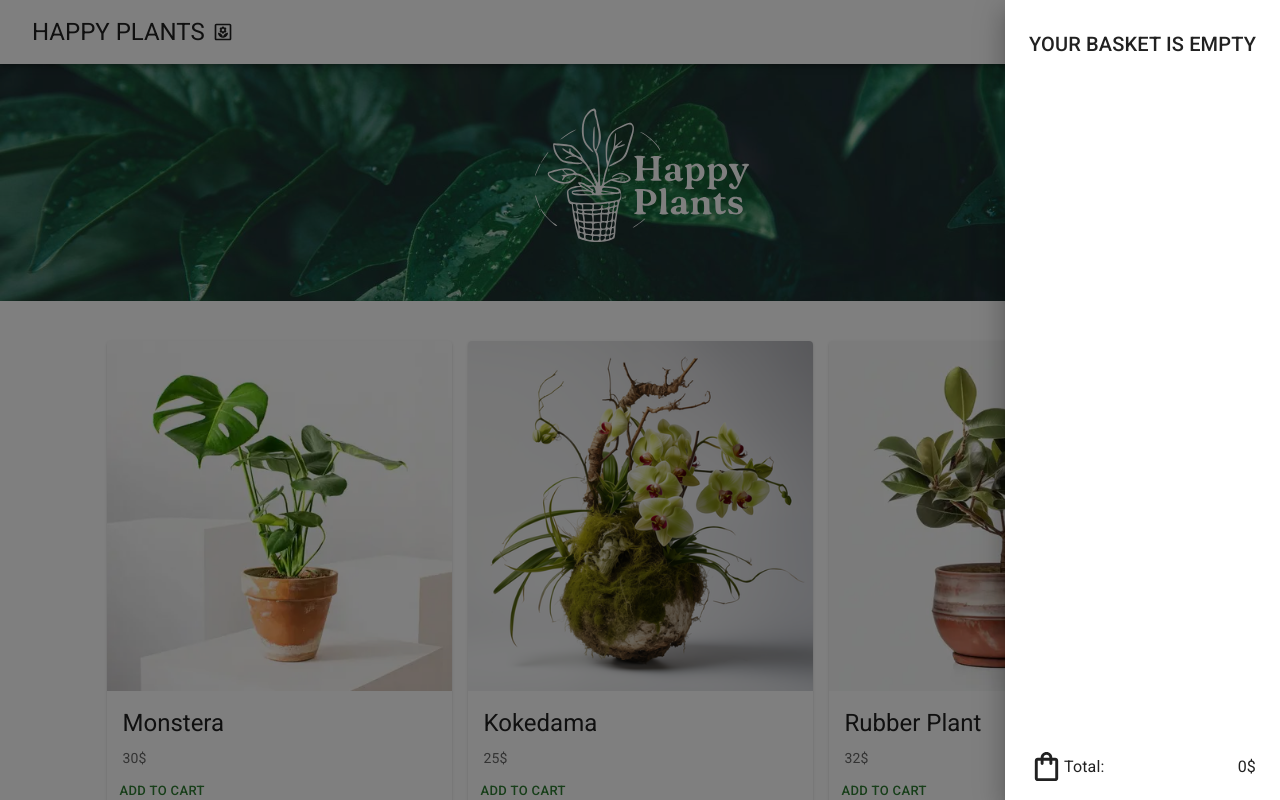
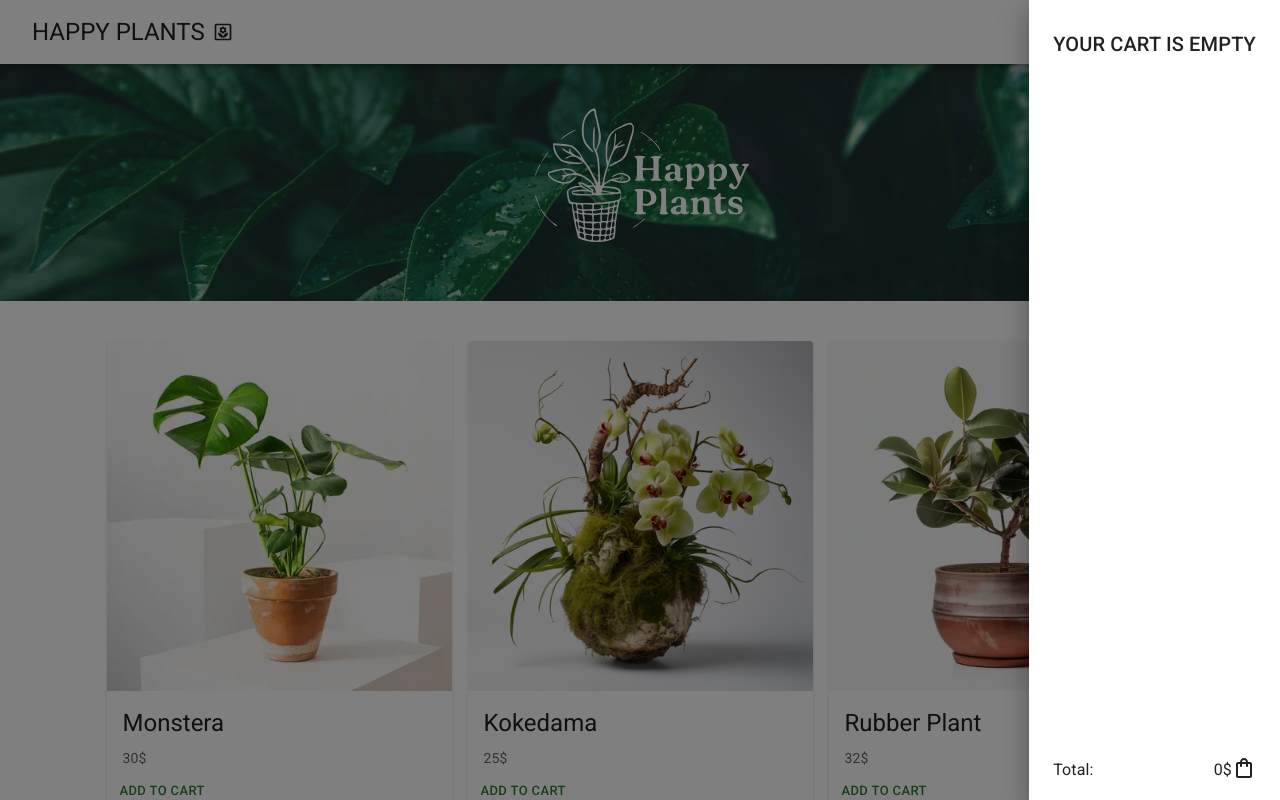
Before and after one commit to seguramaria/plant-web-app, a React (Vite) app: page / in a window 1280 px wide. Both pictures are taken after a click on the button "(0)". Shown: the top 800 px of the page. Built offline with nearby package versions, Linux system fonts and the light colour scheme.

Commit message:
add  increase and decrease quantity functions

```diff
--- a/src/App.jsx
+++ b/src/App.jsx
@@ -16,41 +16,45 @@ function App() {
   }, []);
 
   const addToCart = (product) => {
-    setCart((prevCart) => {
-      const isProductAdded = prevCart.find((item) => item.id === product.id);
-
-      if (isProductAdded) {
-        return prevCart.map((item) =>
-          item.id === product.id
-            ? { ...item, quantity: item.quantity + 1 }
-            : item
-        );
-      } else {
-        return [...prevCart, { ...product, quantity: 1 }];
-      }
-    });
+    return setCart([...cart, { ...product, quantity: 1 }]);
   };
 
   const removeProductFromCart = (product) => {
-    setCart((prevCart) => {
-      const isProductRemoved = prevCart.find((item) => item.id === product.id);
+    const updateCart = cart.filter((item) => item.id !== product.id);
+    setCart(updateCart);
+  };
 
-      if (isProductRemoved) {
-        if (isProductRemoved.quantity === 1) {
-          return prevCart.filter((item) => item.id !== product.id);
-        } else {
-          return prevCart.map((item) =>
-            item.id === product.id
-              ? { ...item, quantity: item.quantity - 1 }
-              : item
-          );
+  const increaseQuantity = (id) => {
+    const updatedCart = cart.map((item) => {
+      if (item.id === id) {
+        return {
+          ...item,
+          quantity: item.quantity + 1,
+        };
+      }
+      return item;
+    });
+    setCart(updatedCart);
+  };
+
+  const decreaseQuantity = (id) => {
+    const updatedCart = cart
+      .map((item) => {
+        if (item.id === id) {
+          return {
+            ...item,
+            quantity: item.quantity - 1,
+          };
         }
-      }
-    });
+        return item;
+      })
+      .filter((item) => item.quantity > 0);
+
+    setCart(updatedCart);
   };
 
   const getProductQuantity = (productId) => {
-    const productInCart = cart.find((item) => item.id === productId);
+    const productInCart = cart?.find((item) => item.id === productId);
     return productInCart ? productInCart.quantity : 0;
   };
 
@@ -59,8 +63,9 @@ function App() {
       <CssBaseline />
       <Header
         cart={cart}
-        addToCart={addToCart}
+        increaseQuantity={increaseQuantity}
         removeProductFromCart={removeProductFromCart}
+        decreaseQuantity={decreaseQuantity}
       />
       <Stack
         sx={{
@@ -92,10 +97,11 @@ function App() {
         {products?.map((product) => (
           <ProductCard
             key={product.id}
+            addToCart={addToCart}
             product={product}
-            addToCart={addToCart}
-            removeProductFromCart={removeProductFromCart}
             quantity={getProductQuantity(product.id)}
+            increaseQuantity={increaseQuantity}
+            decreaseQuantity={decreaseQuantity}
           />
         ))}
       </Grid>
--- a/src/components/Header.jsx
+++ b/src/components/Header.jsx
@@ -12,7 +12,12 @@ import ShoppingCartIcon from '@mui/icons-material/ShoppingCart';
 import ShoppingCart from './ShoppingCart';
 import YardOutlinedIcon from '@mui/icons-material/YardOutlined';
 
-const Header = ({ addToCart, removeProductFromCart, cart }) => {
+const Header = ({
+  cart,
+  decreaseQuantity,
+  increaseQuantity,
+  removeProductFromCart,
+}) => {
   const [isCartOpen, setIsCartOpen] = useState(false);
 
   const handleClickOpenCart = () => {
@@ -49,12 +54,12 @@ const Header = ({ addToCart, removeProductFromCart, cart }) => {
             sx={{
               '&:hover': {
                 color: 'white',
-                backgroundColor: '#548954',
-                borderColor: '#548954',
+                backgroundColor: '#373330',
+                borderColor: '#373330',
               },
             }}
           >
-            ({cart.length})
+            ({cart?.length})
           </Button>
           <Drawer
             anchor='right'
@@ -63,7 +68,8 @@ const Header = ({ addToCart, removeProductFromCart, cart }) => {
           >
             <ShoppingCart
               cart={cart}
-              addToCart={addToCart}
+              decreaseQuantity={decreaseQuantity}
+              increaseQuantity={increaseQuantity}
               removeProductFromCart={removeProductFromCart}
             />
           </Drawer>
@@ -75,7 +81,8 @@ const Header = ({ addToCart, removeProductFromCart, cart }) => {
 
 Header.propTypes = {
   cart: PropTypes.array.isRequired,
-  addToCart: PropTypes.func.isRequired,
+  decreaseQuantity: PropTypes.func.isRequired,
+  increaseQuantity: PropTypes.func.isRequired,
   removeProductFromCart: PropTypes.func.isRequired,
 };
 
--- a/src/components/ProductDetail.jsx
+++ b/src/components/ProductDetail.jsx
@@ -15,12 +15,13 @@ import RemoveCircleOutlineIcon from '@mui/icons-material/RemoveCircleOutline';
 import useMediaQuery from '@mui/material/useMediaQuery';
 
 const Product = ({
+  addToCart,
   handleClose,
-  removeProductFromCart,
+  open,
   product,
-  open,
-  addToCart,
   quantity,
+  decreaseQuantity,
+  increaseQuantity,
 }) => {
   const { image, price, description, name } = product;
   const isDesktop = useMediaQuery('(min-width:600px)');
@@ -58,11 +59,17 @@ const Product = ({
             <CardActions>
               {quantity > 0 ? (
                 <Box sx={{ display: 'flex', alignItems: 'center' }}>
-                  <IconButton onClick={() => addToCart(product)}>
+                  <IconButton
+                    onClick={() => increaseQuantity(product.id)}
+                    aria-label='increase quantity'
+                  >
                     <AddCircleOutlineIcon />
                   </IconButton>
                   <Typography>{quantity}</Typography>
-                  <IconButton onClick={() => removeProductFromCart(product)}>
+                  <IconButton
+                    onClick={() => decreaseQuantity(product.id)}
+                    aria-label='remove product'
+                  >
                     <RemoveCircleOutlineIcon />
                   </IconButton>
                 </Box>
@@ -70,6 +77,7 @@ const Product = ({
                 <Button
                   size='small'
                   color='success'
+                  aria-label='add product'
                   onClick={() => addToCart(product)}
                 >
                   Add to cart
@@ -84,13 +92,13 @@ const Product = ({
 };
 
 Product.propTypes = {
+  addToCart: PropTypes.func.isRequired,
   handleClose: PropTypes.func.isRequired,
+  increaseQuantity: PropTypes.func.isRequired,
+  open: PropTypes.bool.isRequired,
   product: PropTypes.object.isRequired,
-  open: PropTypes.bool.isRequired,
-  addToCart: PropTypes.func.isRequired,
   quantity: PropTypes.number.isRequired,
-
-  removeProductFromCart: PropTypes.func.isRequired,
+  decreaseQuantity: PropTypes.func.isRequired,
 };
 
 export default Product;
--- a/src/components/ShoppingCart.jsx
+++ b/src/components/ShoppingCart.jsx
@@ -2,8 +2,24 @@ import PropTypes from 'prop-types';
 import ShoppingCartItem from './ShoppingCartItem';
 import ShoppingBagOutlinedIcon from '@mui/icons-material/ShoppingBagOutlined';
 import { Stack, Typography } from '@mui/material';
+import { useMemo } from 'react';
 
-const ShoppingCart = ({ cart, addToCart, removeProductFromCart }) => {
+const ShoppingCart = ({
+  cart,
+  decreaseQuantity,
+  increaseQuantity,
+  removeProductFromCart,
+}) => {
+  const isEmpty = useMemo(() => cart.length === 0, [cart]);
+  const cartTotal = useMemo(
+    () =>
+      cart.reduce(
+        (total, product) => total + product.quantity * product.price,
+        0
+      ),
+    [cart]
+  );
+
   return (
     <Stack
       sx={{
@@ -13,7 +29,7 @@ const ShoppingCart = ({ cart, addToCart, removeProductFromCart }) => {
         justifyContent: 'space-between',
       }}
     >
-      {cart.length === 0 ? (
+      {isEmpty ? (
         <Stack
           sx={{
             alignItems: 'flex-start',
@@ -21,7 +37,7 @@ const ShoppingCart = ({ cart, addToCart, removeProductFromCart }) => {
           }}
         >
           <Typography variant='h6' paddingTop='0.75rem'>
-            YOUR BASKET IS EMPTY
+            YOUR CART IS EMPTY
           </Typography>
         </Stack>
       ) : (
@@ -37,9 +53,10 @@ const ShoppingCart = ({ cart, addToCart, removeProductFromCart }) => {
           {cart.map((product) => (
             <ShoppingCartItem
               key={product.id}
-              addToCart={addToCart}
+              decreaseQuantity={decreaseQuantity}
+              increaseQuantity={increaseQuantity}
+              product={product}
               removeProductFromCart={removeProductFromCart}
-              product={product}
             />
           ))}
         </Stack>
@@ -53,7 +70,6 @@ const ShoppingCart = ({ cart, addToCart, removeProductFromCart }) => {
           marginTop: '1.5rem',
         }}
       >
-        <ShoppingBagOutlinedIcon fontSize='large' />
         <Stack
           sx={{
             flexDirection: 'row',
@@ -63,8 +79,12 @@ const ShoppingCart = ({ cart, addToCart, removeProductFromCart }) => {
           }}
         >
           <Typography>Total:</Typography>
-          <Typography>0$</Typography>
+          <Typography>{cartTotal}$</Typography>
         </Stack>
+        <ShoppingBagOutlinedIcon
+          fontSize='medium'
+          sx={{ marginBottom: '0.25rem' }}
+        />
       </Stack>
     </Stack>
   );
@@ -72,7 +92,8 @@ const ShoppingCart = ({ cart, addToCart, removeProductFromCart }) => {
 
 ShoppingCart.propTypes = {
   cart: PropTypes.array.isRequired,
-  addToCart: PropTypes.func.isRequired,
+  decreaseQuantity: PropTypes.func.isRequired,
+  increaseQuantity: PropTypes.func.isRequired,
   removeProductFromCart: PropTypes.func.isRequired,
 };
 
--- a/src/components/ShoppingCartItem.jsx
+++ b/src/components/ShoppingCartItem.jsx
@@ -6,12 +6,33 @@ import IconButton from '@mui/material/IconButton';
 import Typography from '@mui/material/Typography';
 import AddCircleOutlineIcon from '@mui/icons-material/AddCircleOutline';
 import RemoveCircleOutlineIcon from '@mui/icons-material/RemoveCircleOutline';
+import DeleteIcon from '@mui/icons-material/Delete';
 import PropTypes from 'prop-types';
 
-const ShoppingCartItem = ({ product, addToCart, removeProductFromCart }) => {
+const ShoppingCartItem = ({
+  increaseQuantity,
+  decreaseQuantity,
+  product,
+  removeProductFromCart,
+}) => {
   const { image, name, price, quantity } = product;
   return (
-    <Card sx={{ display: 'flex', width: 300, marginBottom: '0.5rem' }}>
+    <Card
+      sx={{
+        display: 'flex',
+        width: 300,
+        marginBottom: '0.5rem',
+        position: 'relative',
+      }}
+    >
+      <IconButton
+        size='small'
+        onClick={() => removeProductFromCart(product)}
+        aria-label='remove product'
+        sx={{ position: 'absolute', right: '2px' }}
+      >
+        <DeleteIcon fontSize='small' />
+      </IconButton>
       <CardMedia
         component='img'
         sx={{ width: 151 }}
@@ -32,11 +53,17 @@ const ShoppingCartItem = ({ product, addToCart, removeProductFromCart }) => {
           </Typography>
         </CardContent>
         <Box sx={{ display: 'flex', alignItems: 'center' }}>
-          <IconButton onClick={() => addToCart(product)}>
+          <IconButton
+            onClick={() => increaseQuantity(product.id)}
+            aria-label='increase quantity'
+          >
             <AddCircleOutlineIcon />
           </IconButton>
           <Typography>{quantity}</Typography>
-          <IconButton onClick={() => removeProductFromCart(product)}>
+          <IconButton
+            onClick={() => decreaseQuantity(product.id)}
+            aria-label='decrease quantity'
+          >
             <RemoveCircleOutlineIcon />
           </IconButton>
         </Box>
@@ -46,8 +73,9 @@ const ShoppingCartItem = ({ product, addToCart, removeProductFromCart }) => {
 };
 
 ShoppingCartItem.propTypes = {
+  increaseQuantity: PropTypes.func.isRequired,
+  decreaseQuantity: PropTypes.func.isRequired,
   product: PropTypes.object.isRequired,
-  addToCart: PropTypes.func.isRequired,
   removeProductFromCart: PropTypes.func.isRequired,
 };
 export default ShoppingCartItem;
```
Also changed, not shown: src/components/ProductCard.jsx (+24 -9 lines).
